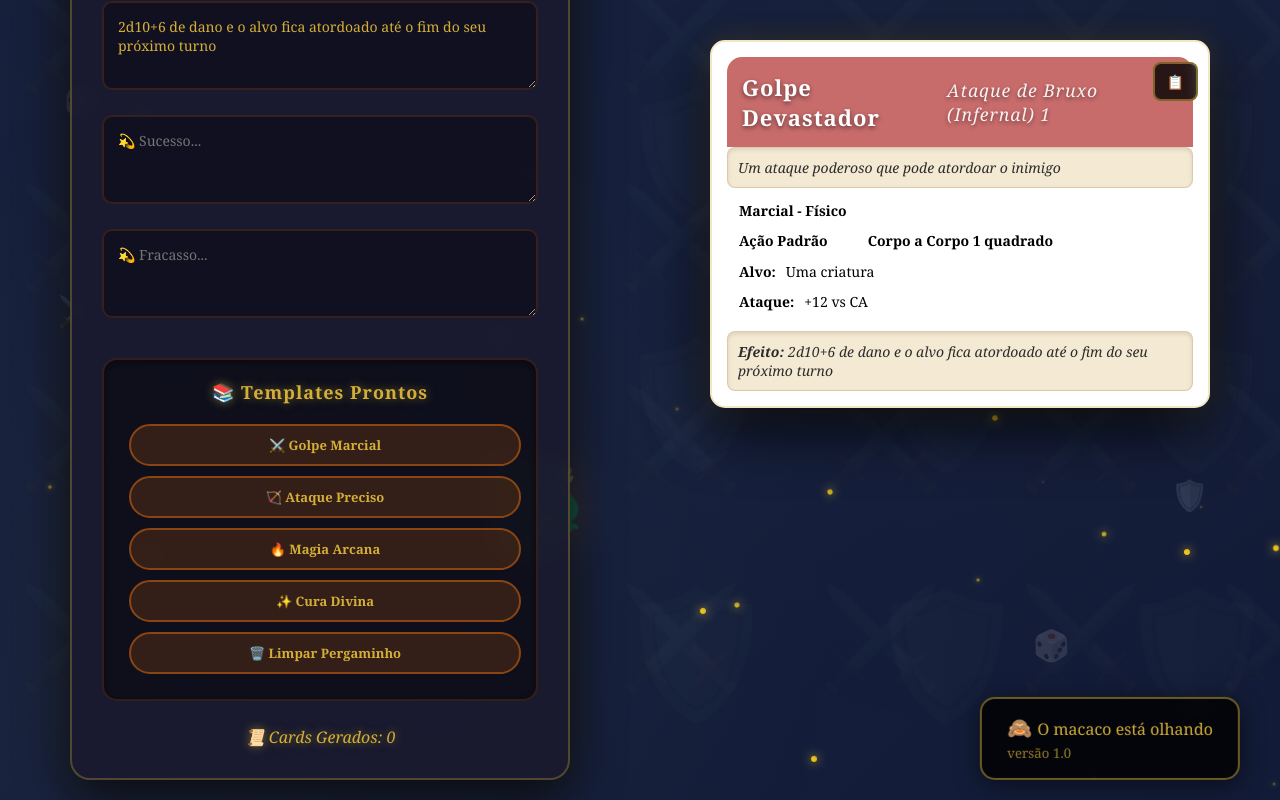
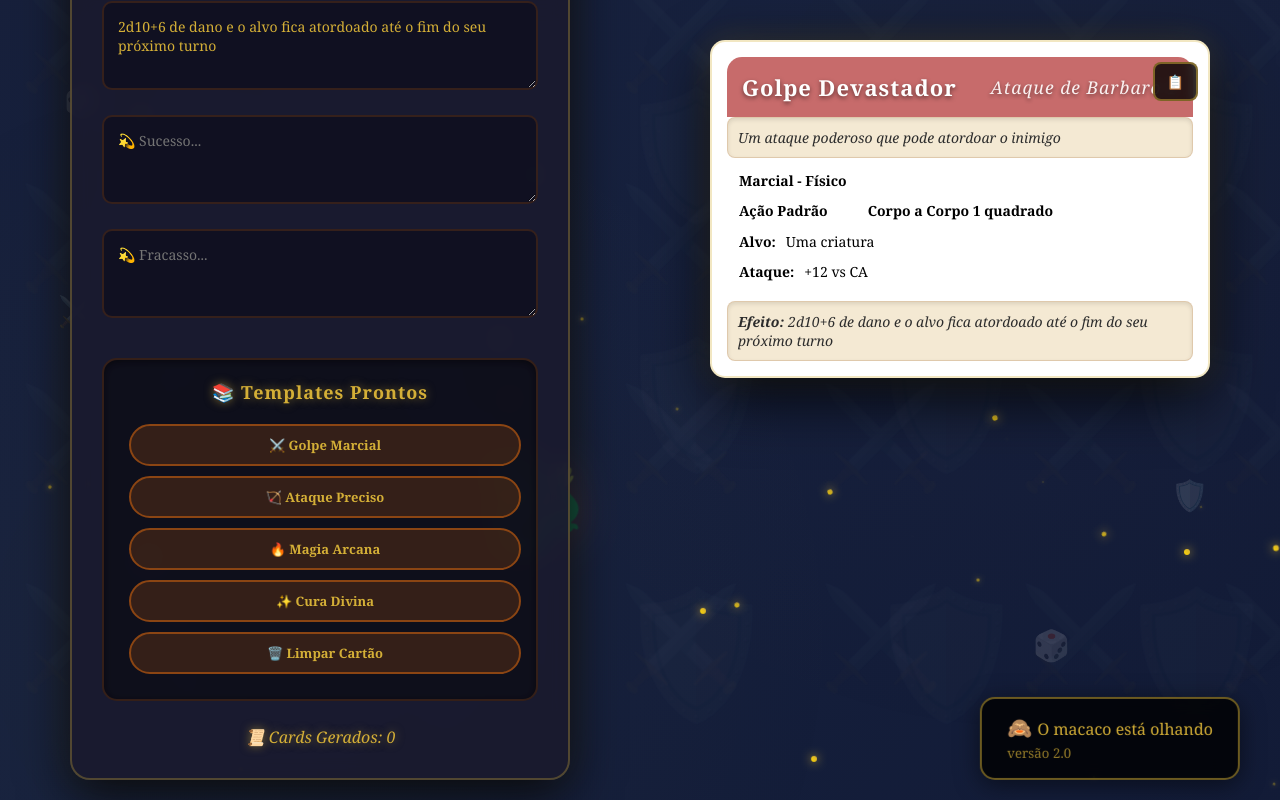
Before and after one commit to Xub0m/D-D-card-generator, a plain HTML site: page index.html in a window 1280 px wide. Both pictures are taken after a click on the button "⚔️ Golpe Marcial". Shown: the part 1061-1861 px from the top of the page. Drawn offline with nearby package versions, Linux system fonts and the light colour scheme.

Commit message:
v2 fix templates

```diff
--- a/index.html
+++ b/index.html
@@ -705,7 +705,7 @@
     <div class="monkey-watching">
         O macaco está olhando
         <br>
-        <small style="opacity: 0.7;">versão 1.0</small>
+        <small style="opacity: 0.7;">versão 2.0</small>
     </div>
 
     <div class="page-container">
@@ -756,7 +756,7 @@
                     <button class="template-btn" onclick="loadTemplate('ranged')">🏹 Ataque Preciso</button>
                     <button class="template-btn" onclick="loadTemplate('spell')">🔥 Magia Arcana</button>
                     <button class="template-btn" onclick="loadTemplate('heal')">✨ Cura Divina</button>
-                    <button class="template-btn" onclick="loadTemplate('clear')">🗑️ Limpar Pergaminho</button>
+                    <button class="template-btn" onclick="loadTemplate('clear')">🗑️ Limpar Cartão</button>
                 </div>
 
                 <div class="card-counter" id="cardCounter">Cards Gerados: 0</div>
@@ -980,7 +980,7 @@
             const templates = {
                 melee: {
                     nome: "Golpe Devastador",
-                    nomeSecundario: "Ataque de Bruxo (Infernal) 1",
+                    nomeSecundario: "Ataque de Barbaro 1",
                     subtitulo: "Um ataque poderoso que pode atordoar o inimigo",
                     tipo: "Marcial - Físico",
                     acao: "Ação Padrão",
@@ -996,7 +996,7 @@
                 },
                 ranged: {
                     nome: "Flecha Precisa",
-                    nomeSecundario: "Ataque de Bruxo (Infernal) 1",
+                    nomeSecundario: "Ataque de Ladino 1",
                     subtitulo: "Mira cuidadosa para um tiro certeiro",
                     tipo: "Marcial - Físico",
                     acao: "Ação Padrão",
@@ -1011,7 +1011,7 @@
                 },
                 spell: {
                     nome: "Bola de Fogo",
-                    nomeSecundario: "Ataque de Bruxo (Infernal) 1",
+                    nomeSecundario: "Ataque de Bruxo 1",
                     subtitulo: "Uma explosão ardente que consome tudo",
                     tipo: "Arcano - Fogo",
                     acao: "Ação Padrão",
@@ -1026,7 +1026,7 @@
                 },
                 heal: {
                     nome: "Palavra Curativa",
-                    nomeSecundario: "Ataque de Bruxo (Infernal) 1",
+                    nomeSecundario: "Ataque de Bardo 1",
                     subtitulo: "Energia divina restaura a vitalidade",
                     tipo: "Divino - Cura",
                     acao: "Ação Mínima",
```
